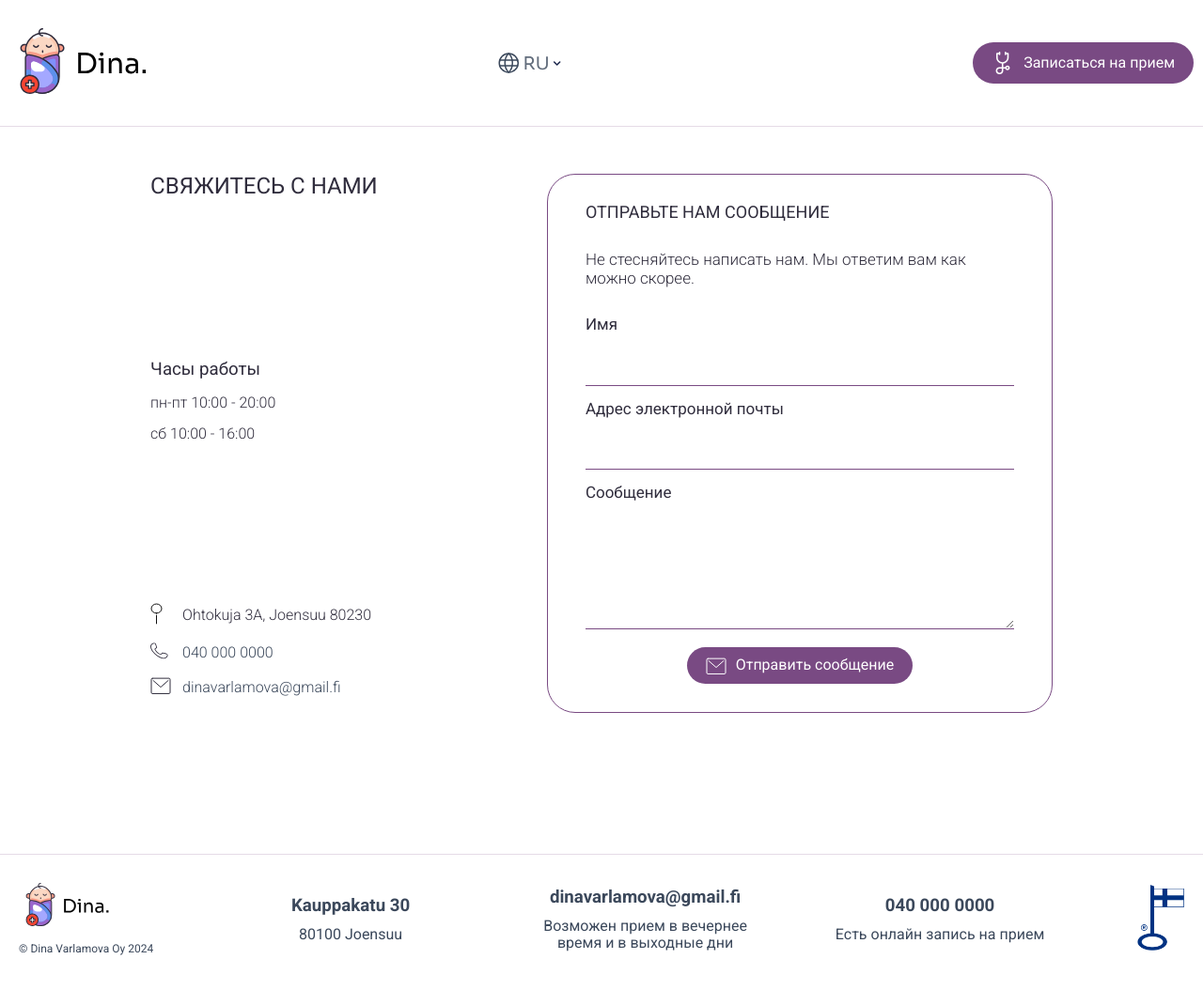
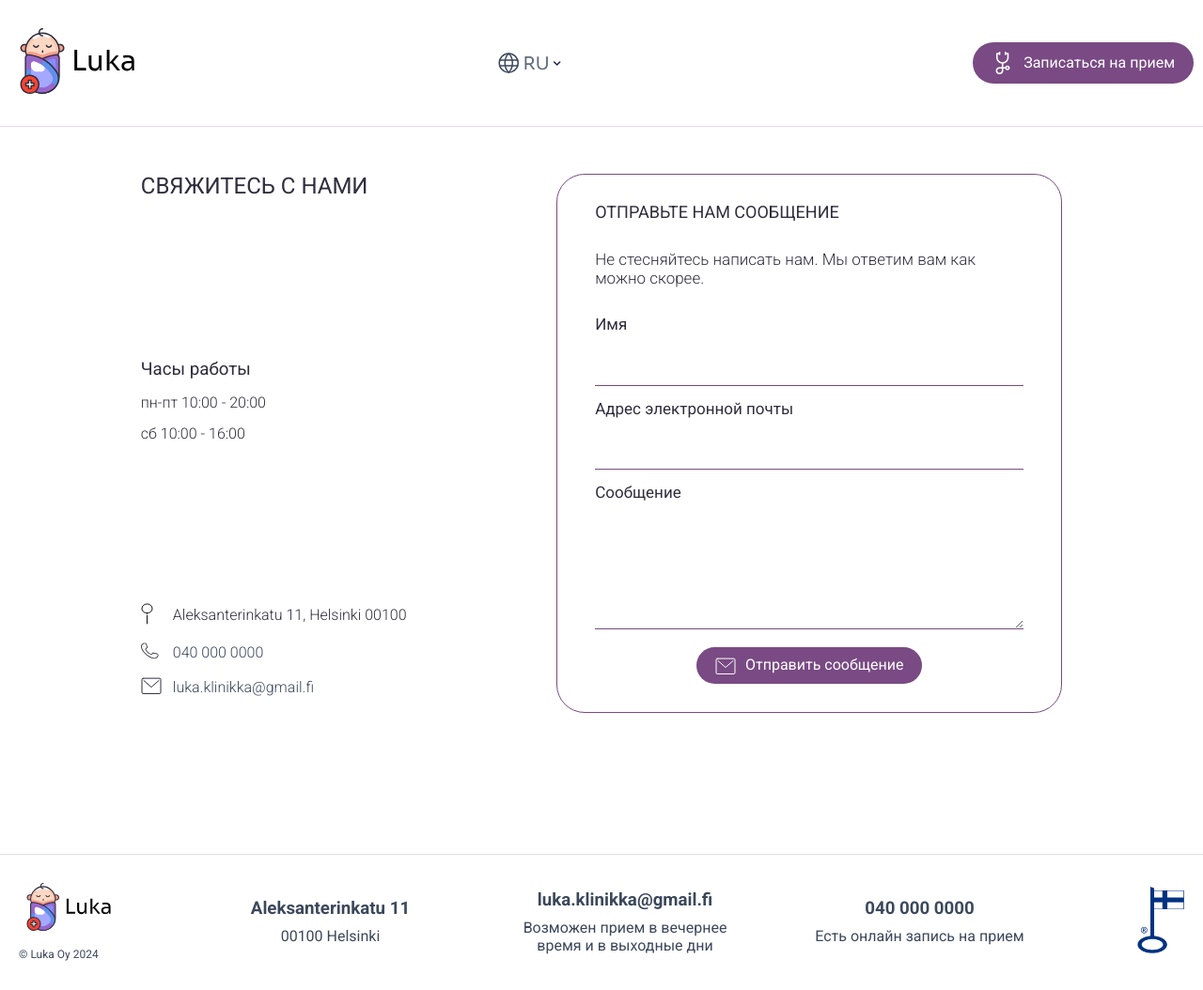
Before and after one commit to DAPDevs-Solutions/DinaDocProject, a Django app: page /ru/contacts/ in a window 1280 px wide. Shown: the whole page at 94% size. Before the commit the page ends 1017 px from the top, so only its background shows below. Run offline with Django 5.2, Linux system fonts and the light colour scheme.

Commit message:
Updated: - translations - address info - logo

```diff
--- a/templates/base/base.html
+++ b/templates/base/base.html
@@ -114,17 +114,17 @@
         <div class="footer__wrapper--logo_rights">
             <img src="{% static 'base/images/dina_logo.svg' %}" alt="Логотип">
             <div class="rights">
-                <span>© Dina Varlamova Oy 2024</span>
+                <span>© Luka Oy 2024</span>
             </div>
         </div>
         <div class="contact-info-footer">
             <div class="footer__wrapper--address footer-align-center">
-                <h3 id="address">Kauppakatu 30</h3>
-                <p>80100 Joensuu</p>
+                <h3 id="address">Aleksanterinkatu 11</h3>
+                <p>00100 Helsinki</p>
             </div>
 
             <div class="footer__wrapper--contact_mail footer-align-center">
-                <h3 id="email"><a href="mailto: dinavarlamova@gmail.fi" class="doc-email">dinavarlamova@gmail.fi</a>
+                <h3 id="email"><a href="mailto: dinavarlamova@gmail.fi" class="doc-email">luka.klinikka@gmail.fi</a>
                 </h3>
                 <p> {% translate 'Возможен прием в вечернее время и в выходные дни' %} </p>
             </div>
--- a/templates/contact_page/contact_page.html
+++ b/templates/contact_page/contact_page.html
@@ -29,7 +29,7 @@
                                 <img src="{% static 'main_page/address_icon.svg' %}" alt="Иконка адреса">
                             </div>
 
-                            <p>Ohtokuja 3A, Joensuu 80230</p>
+                            <p>Aleksanterinkatu 11, Helsinki 00100</p>
                         </div>
 
                         <div class="phone">
@@ -45,7 +45,7 @@
                                 <img src="{% static 'main_page/email_icon.svg' %}" alt="Иконка емейла">
                             </div>
 
-                            <p><a href="mailto: dinavarlamova@gmail.fi" class="doc-email">dinavarlamova@gmail.fi</a></p>
+                            <p><a href="mailto: luka.klinikka@gmail.fi" class="doc-email">luka.klinikka@gmail.fi</a></p>
                         </div>
                     </div>
                 </div>
@@ -59,7 +59,6 @@
                         {% csrf_token %}
 
                         <div class="form_field">
-                            {#                            {{ feedback_form.as_p }}#}
                             {% for field in feedback_form %}
                                 <div class="form_field">
                                     <p>{{ field.label }}</p>
```
Also changed, not shown: templates/menu_page/main_page.html (+6 -6 lines), menu_pages/locale/fi/LC_MESSAGES/django.po, menu_pages/static/base/images/dina_logo.svg.
